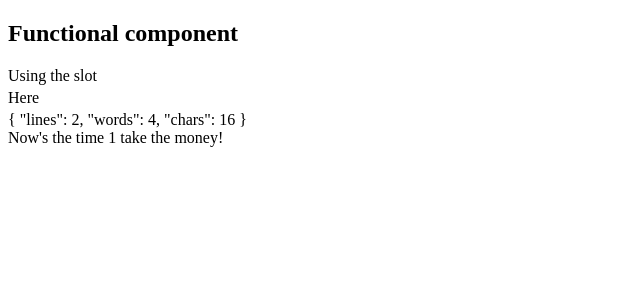
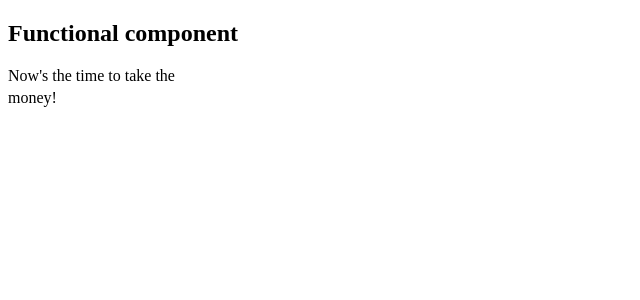
Before and after one commit to evo-mark/vue3-splitting, a Vue app: page / in a window 1280 px wide. Shown: the top 300 px of the page, without its empty margins (0-640 px from the left). Built offline with nearby package versions, Linux system fonts and the light colour scheme.

Commit message:
Slot unwrapping fix

```diff
--- a/demo/App.vue
+++ b/demo/App.vue
@@ -1,35 +1,14 @@
 <template>
 	<h2>Functional component</h2>
-	<Header
-		ref="headingRef"
-		id="test"
-		:class="[
-			'vue3-headline',
-			{
-				'is-visible': isVisible
-			},
-			animation
-		]"
-		@click="onClick"
-		>Using the slot<br />Here</Header
-	>
-	{{ counts }}
-	<Vue3Splitting id="test2" :lines="false" :chars="false" v-slot="{ counts }"
-		>Now's the time {{ counts.lines }} take the money!</Vue3Splitting
+	<Headline>
+		<div>Now's the time to take the <br />money!</div></Headline
 	>
 </template>
 
 <script setup>
-import { useSplitting } from '../src';
 import { ref, computed } from 'vue';
-import { useElementVisibility } from '@vueuse/core';
+import Headline from './components/Headline.vue';
 
-const animation = ref('slide-up--staggered');
-
-const headingRef = ref(null);
-const isVisible = useElementVisibility(headingRef);
-
-const sentence = ref('Hello World<br>This is a test<br>of the things to come');
 const config = computed(() => ({
 	wrapperTag: 'header',
 	lines: false,
@@ -37,10 +16,6 @@ const config = computed(() => ({
 	chars: true,
 	lineOffset: 10
 }));
-
-const { Splitting: Header, counts } = useSplitting(sentence, config);
-
-const onClick = () => console.log('Clicked');
 </script>
 
 <style lang="postcss">
--- /dev/null
+++ b/demo/components/Headline.vue
@@ -0,0 +1,29 @@
+<template>
+	<Header
+		ref="headingRef"
+		id="test"
+		:class="[
+			'vue3-headline',
+			{
+				'is-visible': isVisible
+			},
+			animation
+		]"
+		@click="onClick"
+		><slot></slot
+	></Header>
+</template>
+
+<script setup>
+import { ref } from 'vue';
+import { useSplitting } from '../../src';
+import { useElementVisibility } from '@vueuse/core';
+
+const animation = ref('slide-up--staggered');
+const headingRef = ref(null);
+const isVisible = useElementVisibility(headingRef);
+
+const { Splitting: Header, counts } = useSplitting();
+
+const onClick = () => console.log('Clicked');
+</script>
--- a/package.json
+++ b/package.json
@@ -1,6 +1,6 @@
 {
 	"name": "vue3-splitting",
-	"version": "2.0.2",
+	"version": "2.0.3",
 	"author": "evoMark",
 	"homepage": "https://evomark.co.uk",
 	"scripts": {
--- a/src/process.ts
+++ b/src/process.ts
@@ -12,16 +12,22 @@ const stripTags = (html: string, except = []) => {
 		.replace(/<!--.*?-->/g, '');
 };
 
+const getSlotChildrenText = children => children.map(node => {
+	if (!node.children && node.type === "br") return "<br />";
+	else if (!node.children || typeof node.children === 'string') return node.children || ''
+	else if (Array.isArray(node.children)) return getSlotChildrenText(node.children)
+	else if (node.children.default) return getSlotChildrenText(node.children.default())
+  }).join('')
+
 export const processSlottedContent = (nodes: VNode[]) => {
 	return brReplacer(
 		nodes.reduce((output, node) => {
-			let processedNode = node;
-			while(processedNode.type === Fragment) {
-				processedNode = processedNode.children?.[0];
-			}
+			const append = Array.isArray(node.children) ?
+				getSlotChildrenText(node.children) :
+				node.type === "br" ?
+				"<br />" : node.children;
 
-			if (processedNode.type === Text) output += processedNode.children;
-			else if (processedNode.type === 'br') output += '<br />';
+			output += append;
 
 			return output;
 		}, '')
```
